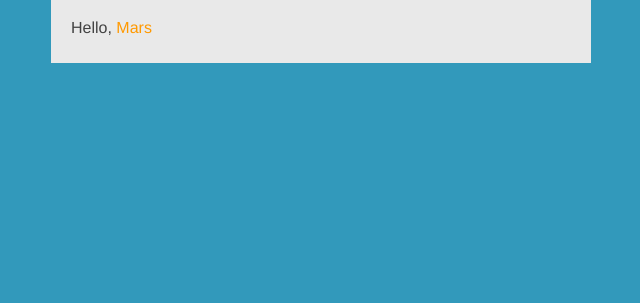
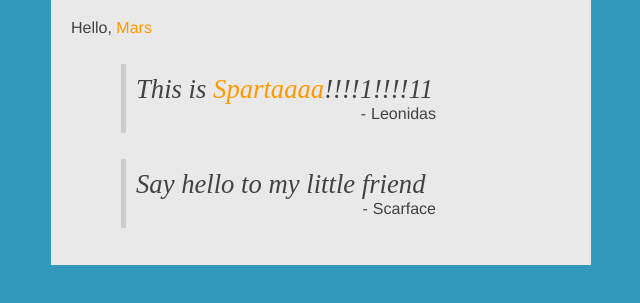
Before and after one commit to lgfa29/web-dev-tutorial, a plain HTML site: page index.html in a window 1280 px wide. Shown: the part 79-382 px from the top of the page, without its empty margins (319-959 px from the left). Drawn offline with Linux system fonts and the light colour scheme.

Commit message:
add more advanced css styles

```diff
--- a/index.html
+++ b/index.html
@@ -11,6 +11,14 @@
       <p>
         Hello, <span>Mars</span>
       </p>
+      <p class="quote">
+        This is <span>Spartaaaa</span>!!!!1!!!!11
+        <span>Leonidas</span>
+      </p>
+      <p class="quote">
+        Say hello to my little friend
+        <span>Scarface</span>
+      </p>
     </main>
   </body>
 </html>
--- a/styles.css
+++ b/styles.css
@@ -18,3 +18,31 @@ main {
 p span {
   color: #FF9900;
 }
+
+.quote {
+  border-left: 5px solid #CCC;
+  margin-left: 50px;
+  padding: 10px;
+  font-style: italic;
+  font-family: serif;
+  font-size: 20pt;
+  width: 300px;
+}
+
+.quote span:last-child {
+  color: #424242;
+  display: block;
+  font-size: 12pt;
+  text-align: right;
+  font-family: Helvetica;
+  font-style: normal;
+}
+
+.quote span:last-child:before {
+  content: "-";
+  margin-right: 5px;
+}
+
+.quote:hover  {
+  background-color: #CCC;
+}
```
